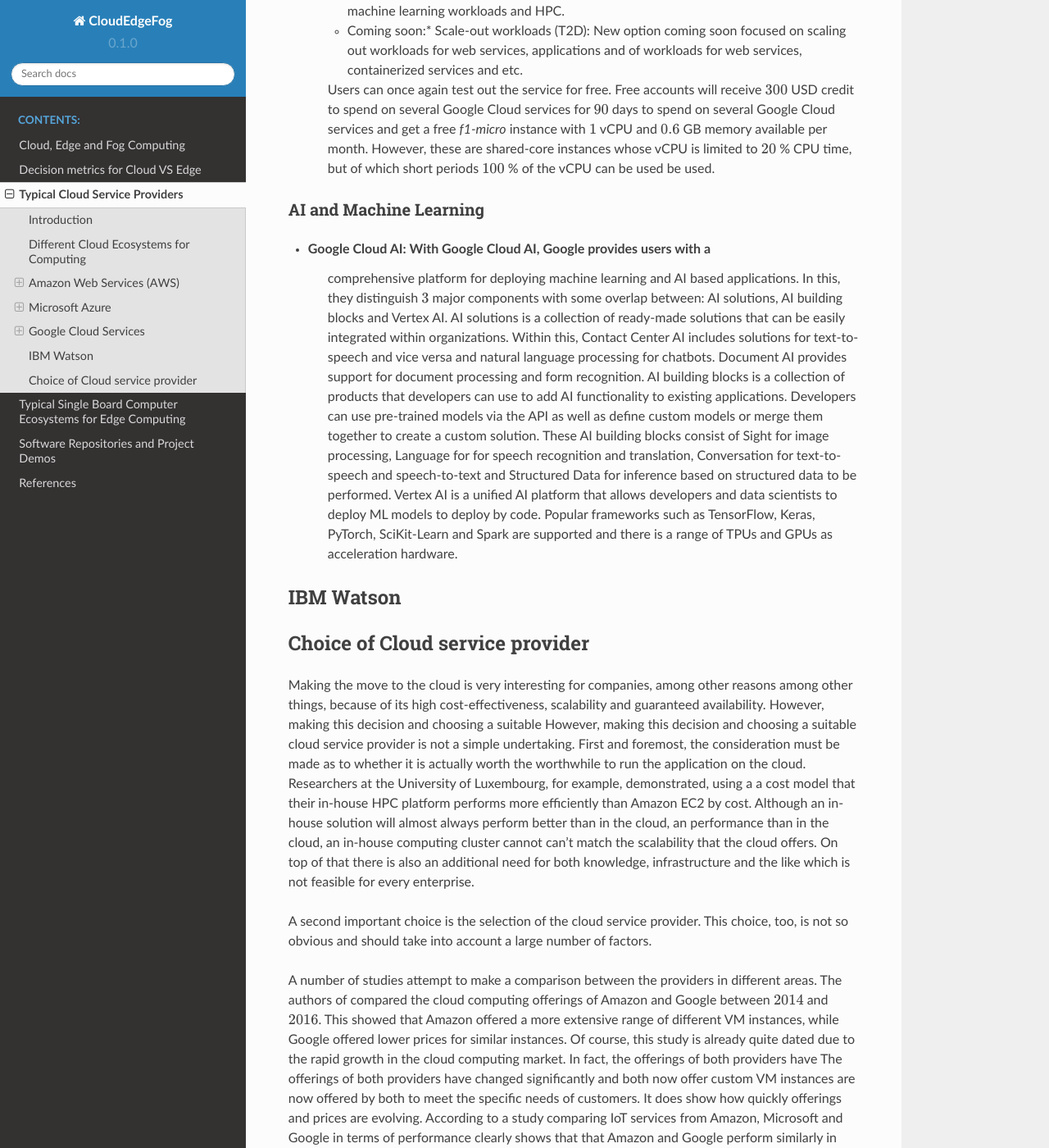
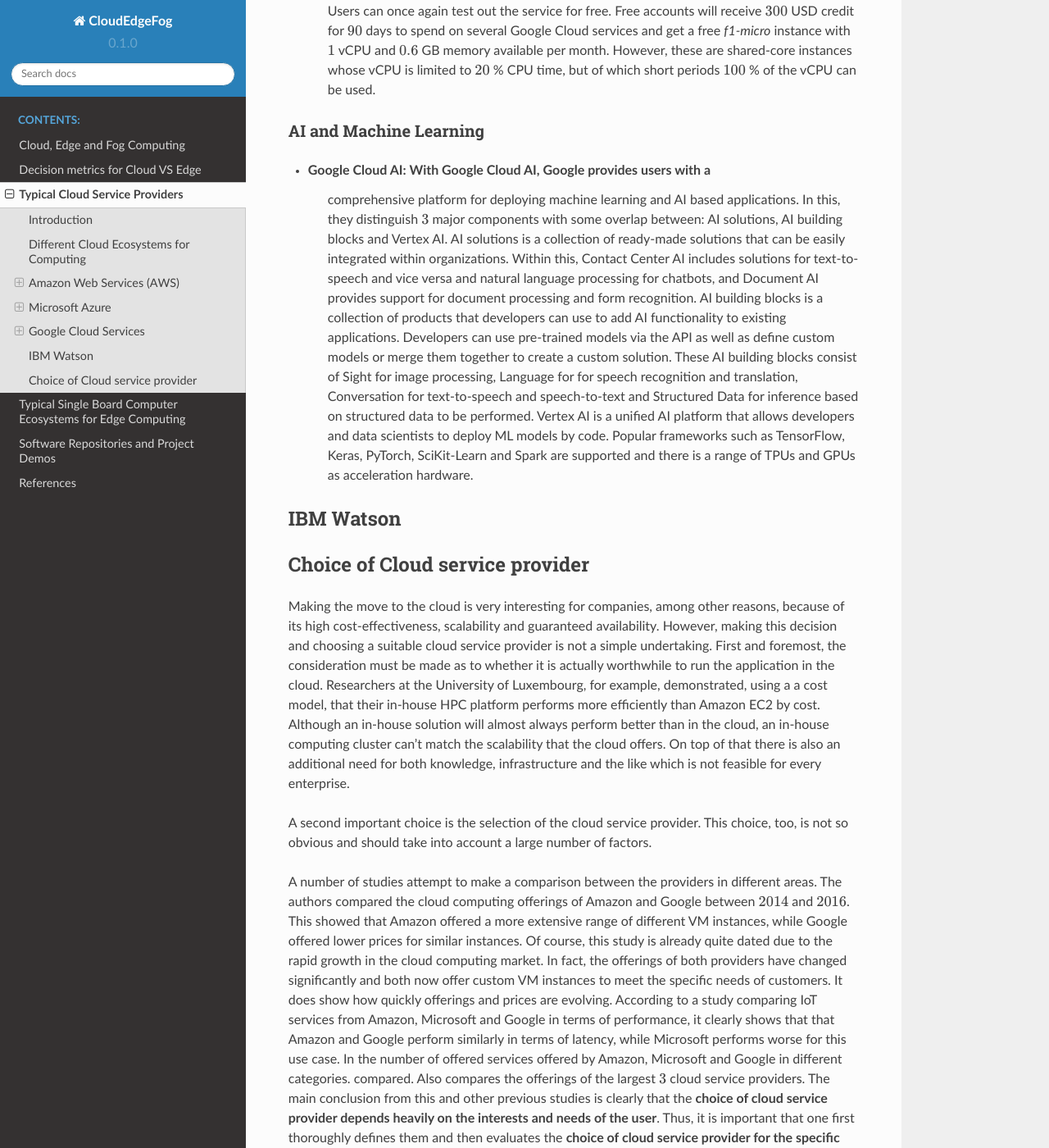
Before and after one commit to WillemRaes/CloudEdgeFog, a Sphinx documentation site: the page built from docs/source/cloudproviders.rst, in a window 1280 px wide and 1400 px high, scrolled down 3676 px. Shown: the whole window at 82% size. Built offline with Sphinx 7.4.7 and the Read the Docs theme 2.0.0, drawn with Linux system fonts in a browser that asks for light colours; some of the changed text lies outside the part shown.

Commit message:
Spelling fixes

```diff
--- a/docs/source/cloudproviders.rst
+++ b/docs/source/cloudproviders.rst
@@ -4,26 +4,22 @@
 Introduction
 --------------
 
-This report lists the different cloud services available
+This report lists the different available cloud
 services with a focus on computing capabilities and Machine
-Learning (ML). The current range of cloud services has already expanded tremendously and
-expanded and new services continue to be added to the already wide range of providers.
-already wide range of providers. In addition, services that are largely
-are called differently by different providers. Since it is
-impossible to cover all the services offered, this document will focus on the
-focus on the main providers and their main services,
-specifically in the compute and machine learning categories. In addition to the
-services discussed in these categories, these providers however offer a wide range of different
+Learning (ML). The current range of cloud services has already expanded tremendously and new services continue to be added to the already wide range of providers.
+In addition, services are called differently by different providers. Since it is
+impossible to cover all the services offered, this document will focus on the the main providers and their main services,
+specifically in the compute and machine learning categories.
 However, in addition to the discussed services in these categories, these providers offer a wide range of miscellaneous services in different
-categories including file storage, database management, network management
+categories including file storage, database management, network management,
 backup services, Internet of Things, developer tools, etc.
 
 In particular, Amazon Web Services (AWS), Microsoft Azure and Google Cloud are
 currently the largest players in the field of cloud services. Gartner,
-an international IT research and consulting firm, ranks cloud service
+an international IT research and consulting firm, ranks
 cloud service providers in a quadrant as shown in
 Figure `1 <#fig:gartner>`__ . In it, it is
-clearly see that AWS, Microsoft Azure and Google Cloud are currently the market
+clearly seen that AWS, Microsoft Azure and Google Cloud are currently the
 market leaders in terms of cloud service providers.
 
 
@@ -42,17 +38,17 @@
 - Amazon Elastic Compute Cloud (EC2): EC2 is
   the premier cloud computing platform in the extensive lineup of
   Amazon. EC2 allows users to run their code and applications
-  run in the cloud on virtual machines, which Amazon calls "instances
-  instances'. The number of active instances can be scaled dynamically
+  in the cloud on virtual machines, which Amazon calls "instances".
+  The number of active instances can be scaled dynamically
   according to the current demand for computing capacity. This can be done either
   manually or automatically with the help of Amazon EC2
   Auto-Scaling. Currently 352 possible instances are offered with
-  different configurations according to the number of vCPUs, memory capacity
+  different configurations according to the number of vCPUs, memory capacity,
   storage medium and network speed. The following categories of instance
   types are offered:
 
    - General purpose: balanced instance type with similar performance
-     performance in terms of compute, memory and network functionality.
+      in terms of compute, memory and network functionality.
 
    - Compute Optimized: instance type optimized for applications
      that are strongly compute-bound and thus benefit greatly from
@@ -63,8 +59,7 @@
      memory
 
    - Accelerated Computing: instance type where hardware acceleration is
-     is present to speed up operations such as graphics processing
-     operations are accelerated
+     present to speed up operations such as graphics processing
 
    - Storage Optimized: instance type optimized for applications with a high number of read/write accesses
      with a high number of read/write accesses in local memory
@@ -80,11 +75,11 @@
    possibility to use spare capacity at reduced prices,
    So-called spot instances can be up to
    90% cheaper compared to on-demand instances.
-   instances. Savings Plans offer the possibility to use
+   Savings Plans offer the possibility to use
    prices when booking EC2 for a term of
    1` or 3` years, but booking for 3 years is
    a risky choice since new types of instances are constantly being
-   are being added and the prices of old instances are falling. Old instances do remain in the supply
+   added and the prices of old instances are falling. Old instances do remain in the supply
    to ensure backward compatibility, but do not offer any
    interesting performance for the price asked.
 
@@ -94,13 +89,11 @@
 
 -  Amazon SageMaker: Fully cloud
    machine-learning platform that allows users to
-   create, train and deploy. Allows to work with ML models at different
-   levels of abstraction with ML models. Developers can
+   create, train and deploy ML models. Allows to work with ML models at different
+   levels of abstraction. Developers can
    use pre-trained models on their own data, train built-in models or
-   train on their own data or develop models from scratch.
-   SageMaker includes several tools to, among others, prepare data for use, build and train models.
-   for use, build and train models, and finally deploy them to the
-   deploy in the cloud.
+   or develop models from scratch.
+   SageMaker includes several tools to, among others, prepare data for use, build and train models, and finally deploy them in the cloud.
 
 Microsoft Azure
 ---------------
@@ -139,12 +131,10 @@
      optimized for CPU intensive workloads equipped with
      :math:`2` GB RAM and :math:`16` GB local SSD storage per CPU core
 
-   - G-Series: 'Virtual machines with optimized memory and storage
-     optimized storage': Upgrade from the D-Series general-purpose machines with
+   - G-Series: 'Virtual machines with optimized memory and storage': Upgrade from the D-Series general-purpose machines with
      twice the memory and four times the SSD storage.
 
-   - H-Series: 'Virtual machines for high-performance computing
-     performance': VMs optimized for HPC applications
+   - H-Series: 'Virtual machines for high-performance computing': VMs optimized for HPC applications
 
    - Ls series: 'Virtual machines with optimized storage': VMs
      optimized for storage using local NVMe storage,
@@ -171,7 +161,7 @@
    VMs in the B1S series with :math:`1` vCPUs, :math:`1` GB RAM and
    :math:`4` GB memory capacity. In addition, services such as
    file storage, database applications, and various AI services can also be
-   can also be tested for free for a limited number of uses. It is
+   tested for free for a limited number of uses.
    It is possible to pay per second of use with billing per
    minute. Spot is also available for workloads that are not time-critical
    to be carried out for significant discounts of up to
@@ -187,14 +177,14 @@
 
 -  Azure AI: Azure AI is a collection of AI services for
    developers and data scientists. It
-   provides access to pre-trained models for vision, speech, language,
+   provides access to pre-trained models for vision, speech, and language
    using API calls. Furthermore, it allows users to build their own
-   build machine learning models themselves using, among others
+   machine learning models using, among others,
    Jupyter Notebook and Visual Studio Code, and open-source frameworks
    such as TensorFlow and PyTorch. A number of AI and Machine Learning
    powered services can also be tested through a free Azure account.
    Among them are computer vision, translator, anomaly detection,
-   automatic form recognizer and text analysis are available for free
+   automatic form recognizer and text analysis, which are available for a free
    trial for a certain number of uses or transactions.
 
 Google Cloud Services
@@ -239,13 +229,12 @@
      etc.
 
    Users can once again test out the service for free. Free
-   accounts will receive :math:`300` USD credit to spend on several Google Cloud services for :math:`90`
-   days to spend on several Google Cloud services and get
+   accounts will receive :math:`300` USD credit for :math:`90` days to spend on several Google Cloud services
+   and get
    a free *f1-micro* instance with :math:`1` vCPU and :math:`0.6` GB
    memory available per month. However, these are shared-core
    instances whose vCPU is limited to :math:`20` % CPU time,
-   but of which short periods :math:`100` % of the vCPU can be used
-   be used.
+   but of which short periods :math:`100` % of the vCPU can be used.
 
 .. _ai-and-machine-learning-2:
 
@@ -260,7 +249,7 @@
    ready-made solutions that can be easily integrated
    within organizations. Within this, Contact Center AI includes
    solutions for text-to-speech and vice versa and natural language
-   processing for chatbots. Document AI provides support for
+   processing for chatbots, and Document AI provides support for
    document processing and form recognition. AI building blocks is
    a collection of products that developers can use
    to add AI functionality to existing applications.
@@ -272,7 +261,7 @@
    speech-to-text and Structured Data for inference based on
    structured data to be performed. Vertex AI is a unified
    AI platform that allows developers and data scientists to deploy ML
-   models to deploy by code. Popular frameworks such as
+   models by code. Popular frameworks such as
    TensorFlow, Keras, PyTorch, SciKit-Learn and Spark are supported
    and there is a range of TPUs and GPUs as acceleration hardware.
 
@@ -282,17 +271,16 @@
 Choice of Cloud service provider
 ------------------------------------
 
-Making the move to the cloud is very interesting for companies, among other reasons
-among other things, because of its high cost-effectiveness, scalability and
-guaranteed availability. However, making this decision and choosing a suitable
+Making the move to the cloud is very interesting for companies, among other reasons, because of its high cost-effectiveness, scalability and
+guaranteed availability.
 However, making this decision and choosing a suitable cloud service provider is not a simple undertaking.
-First and foremost, the consideration must be made as to whether it is actually worth the
-worthwhile to run the application on the cloud. Researchers
+First and foremost, the consideration must be made as to whether it is actually
+worthwhile to run the application in the cloud. Researchers
 at the University of Luxembourg, for example, demonstrated, using a
-a cost model that their in-house HPC platform performs more efficiently
+a cost model, that their in-house HPC platform performs more efficiently
 than Amazon EC2 by cost. Although an
-in-house solution will almost always perform better than in the cloud, an
-performance than in the cloud, an in-house computing cluster cannot
+in-house solution will almost always perform better than in the cloud,
+an in-house computing cluster
 can't match the scalability that the cloud offers. On top of that there is also
 an additional need for both knowledge, infrastructure and the like
 which is not feasible for every enterprise.
@@ -302,18 +290,18 @@
 take into account a large number of factors.
 
 A number of studies attempt to make a comparison between the
-providers in different areas. The authors of
+providers in different areas. The authors
 compared the cloud computing offerings of
 Amazon and Google between :math:`2014` and :math:`2016`. This showed that
 Amazon offered a more extensive range of different VM instances,
 while Google offered lower prices for similar instances.
 Of course, this study is already quite dated due to the rapid growth in the
-cloud computing market. In fact, the offerings of both providers have
-The offerings of both providers have changed significantly and both now offer custom VM
-instances are now offered by both to meet the specific needs of customers.
+cloud computing market. In fact,
+the offerings of both providers have changed significantly and both now offer custom VM
+instances to meet the specific needs of customers.
 It does show how quickly offerings and prices are evolving. According to a
 study comparing IoT services from Amazon,
-Microsoft and Google in terms of performance clearly shows that
+Microsoft and Google in terms of performance, it clearly shows that
 that Amazon and Google perform similarly in terms of latency, while
 Microsoft performs worse for this use case. In
 the number of offered
@@ -323,5 +311,5 @@
 from this and other previous studies is clearly that the **choice of
 cloud service provider depends heavily on the interests and needs
 of the user**. Thus, it is important that one first
-thoroughly and define them and then evaluate the **choice of cloud service
+thoroughly defines them and then evaluates the **choice of cloud service
 provider for the specific use case**.
```
Also changed, not shown: other parts of docs/source/cloudproviders.rst (+2 -3 lines).
